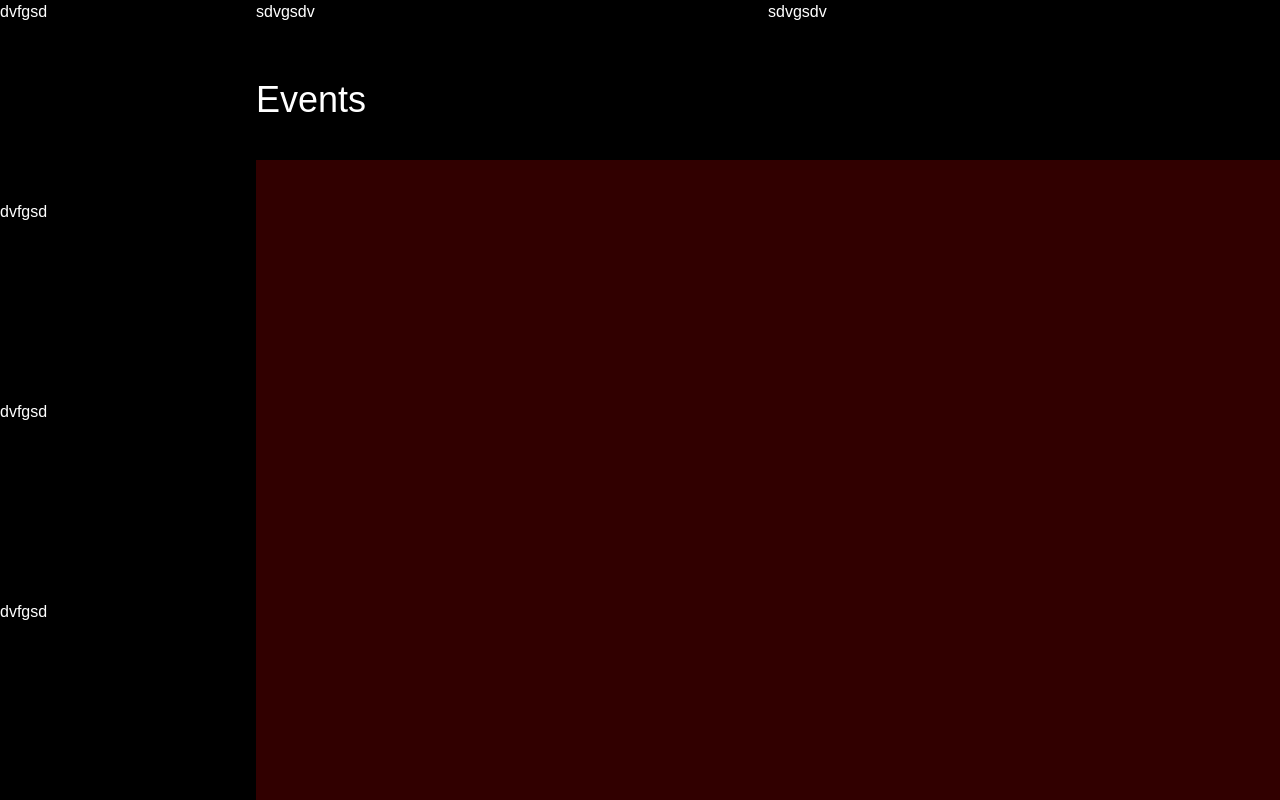
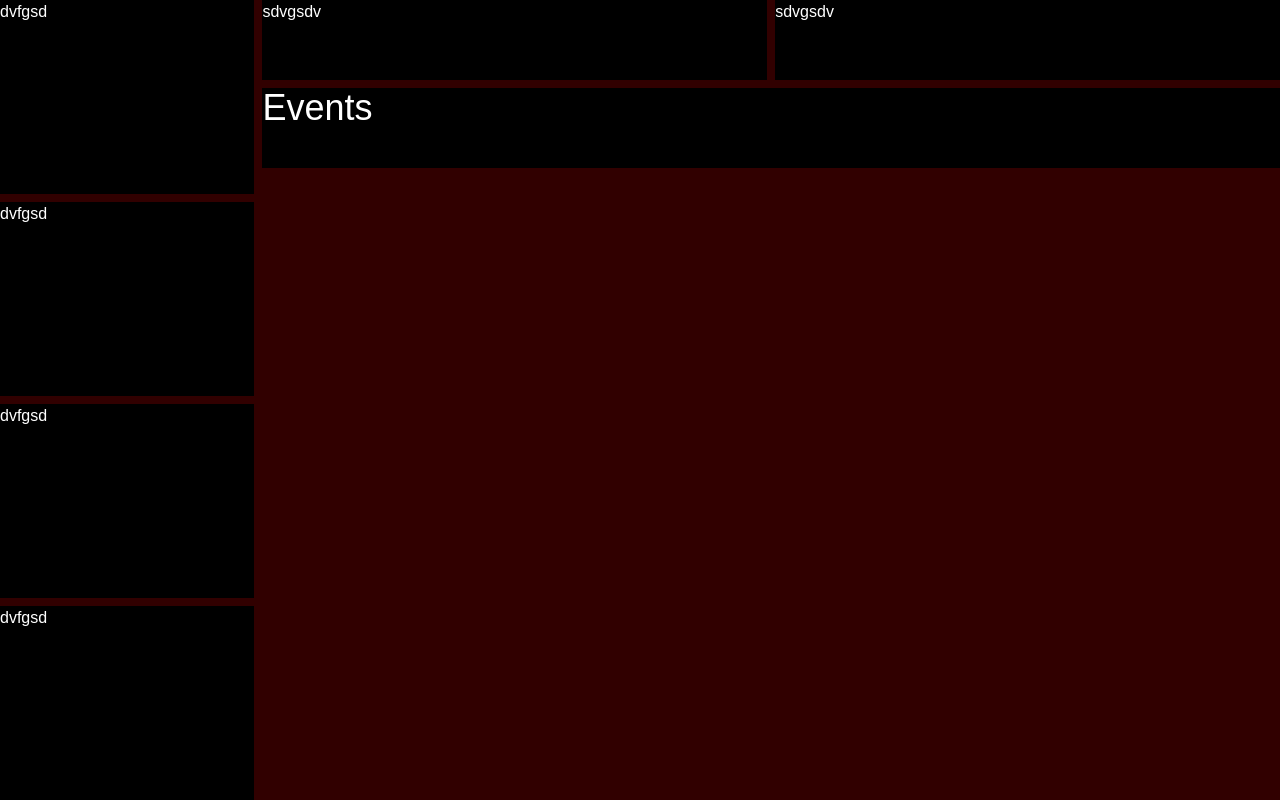
Before and after one commit to daedstudios/RougeAmsterdam, a Next.js app: page /events in a window 1280 px wide. Built offline with nearby package versions, Linux system fonts and the light colour scheme.

Commit message:
rename page and add gap

```diff
--- a/app/layout.js
+++ b/app/layout.jsx
@@ -22,15 +22,15 @@ export default function RootLayout({ children }) {
       <body
         className={`${geistSans.variable} ${geistMono.variable} antialiased bg-[#310000] text-white`}
       >
-        <div className="flex">
-          <div className="hidden lg:grid w-1/5 h-screen grid-rows-4 bg-black">
-            <div className="row-span-1 w-full">dvfgsd</div>
-            <div className="row-span-1 w-full">dvfgsd</div>
-            <div className="row-span-1 w-full">dvfgsd</div>
-            <div className="row-span-1 w-full">dvfgsd</div>
+        <div className="flex gap-2">
+          <div className="hidden lg:grid w-1/5 h-screen gap-2">
+            <div className="row-span-1 bg-black w-full">dvfgsd</div>
+            <div className="row-span-1 w-full bg-black">dvfgsd</div>
+            <div className="row-span-1 w-full bg-black">dvfgsd</div>
+            <div className="row-span-1 w-full bg-black">dvfgsd</div>
           </div>
           <div className="w-full lg:w-4/5">
-            <div className="hidden lg:flex">
+            <div className="hidden lg:flex gap-2 mb-2">
               <div className="w-1/2 h-20 bg-black">sdvgsdv</div>
               <div className="w-1/2 h-20 bg-black">sdvgsdv</div>
             </div>
```
Also changed, not shown: app/about/page.jsx (renamed from app/about/page.js), app/events/page.jsx (renamed from app/events/page.js), app/gallery/page.jsx (renamed from app/gallery/page.js), app/page.jsx (renamed from app/page.js).
